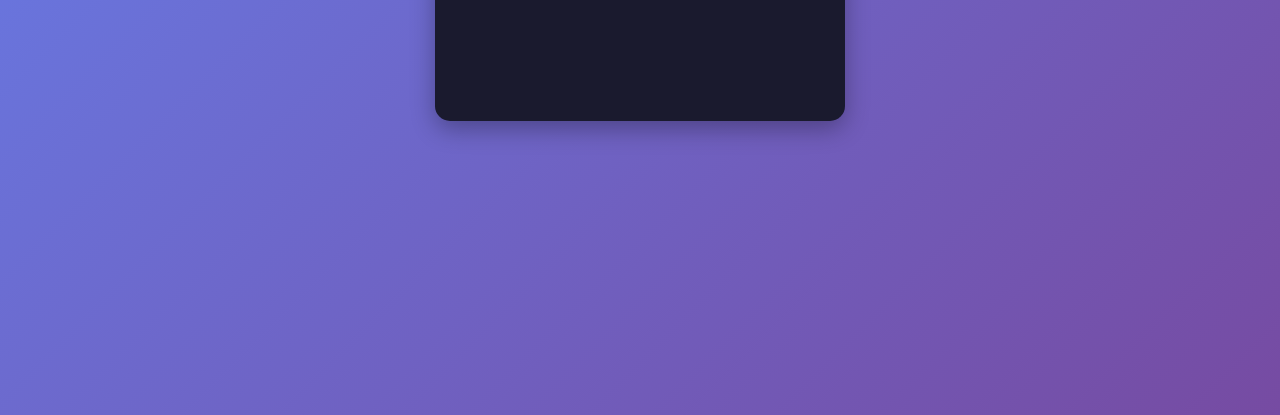
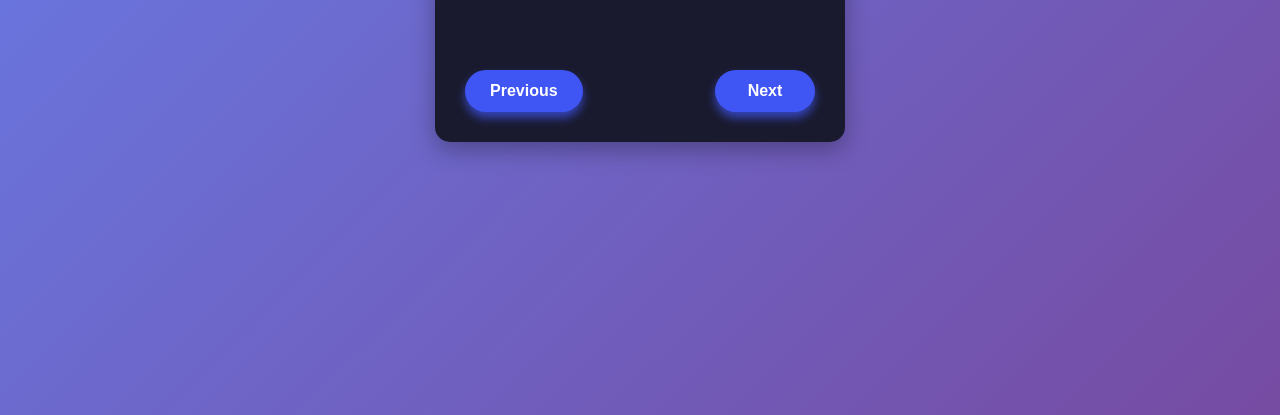
Before and after one commit to GOATZINE02/quiz, a plain HTML site: page index.html in a window 1280 px wide. Shown: the part 405-820 px from the top of the page. Drawn offline with Linux system fonts and the light colour scheme.

Commit message:
edellinen ja seuraava painikkeet

```diff
--- a/index.html
+++ b/index.html
@@ -28,3 +28,8 @@
       <div>Your Score:</div>
       <div id="score-text"></div>
     </div>
+    <div id="buttons">
+      <button id="prev-btn" type="button" aria-label="Previous Question">Previous</button>
+      <button id="next-btn" type="button" aria-label="Next Question">Next</button>
+    </div>
+  </div>
```
